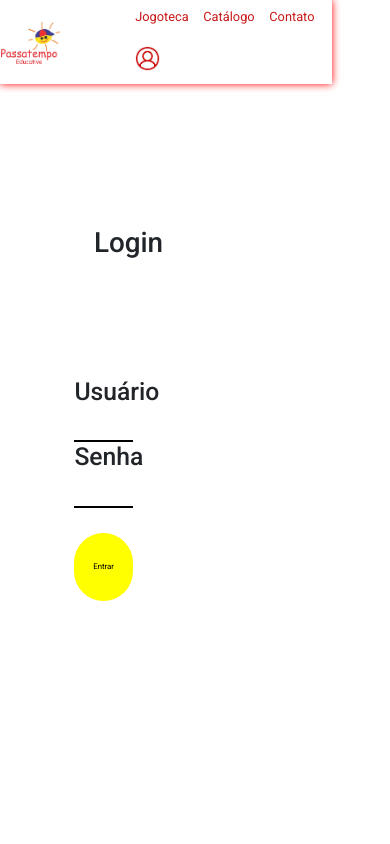
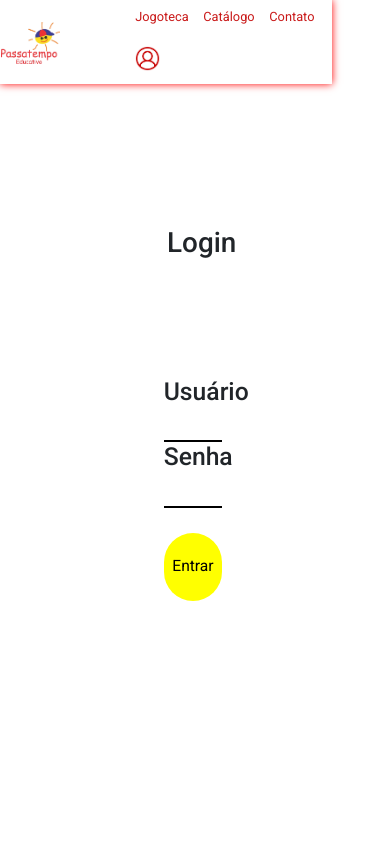
Before and after one commit to Turcka/PI---Jogoteca-Passatempo, a website: page Site/login.html in a window 390 px wide. Shown: the top 844 px of the page. Drawn offline with nearby package versions, Linux system fonts and the light colour scheme; no server answers.

Commit message:
responsividade TelaLogin

```diff
--- a/Site/Css/login-style.css
+++ b/Site/Css/login-style.css
@@ -87,3 +87,21 @@ input{
 .th-add{
     display:table-row;
 }
+
+@media screen and (max-width: 430px){
+    .backgroundForms{
+        padding-left: 20%;
+    }
+
+    .forms{
+        padding-left: 7%;
+    }
+
+    .btn-ent{
+        padding-left: 7%;
+    }
+
+    .enviar{
+        font-size: 4vw;
+    }
+}
```
